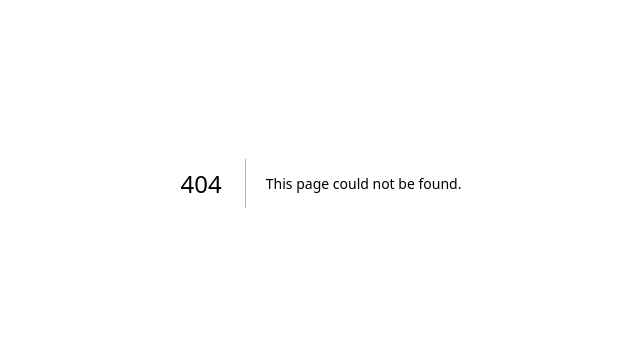
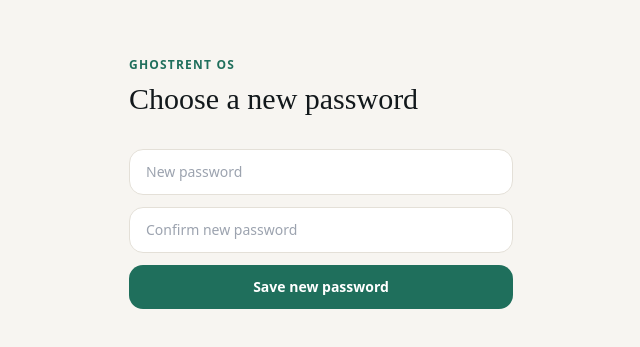
Before and after one commit to ghostrentoperatingsystem-gif/GhostRent-, a Next.js app: page /reset-password in a window 1280 px wide. Before the commit this address had no page. Shown: the part 217-564 px from the top of the page, without its empty margins (319-959 px from the left). Built offline with nearby package versions, Linux system fonts and the light colour scheme; no server answers.

Commit message:
Create page.jsx

```diff
--- /dev/null
+++ b/app/(auth)/reset-password/page.jsx
@@ -0,0 +1,72 @@
+"use client";
+
+import { useState } from "react";
+import { useRouter } from "next/navigation";
+import { createClient } from "@/lib/supabase";
+import AuthCard from "@/components/AuthCard";
+import FormError from "@/components/FormError";
+
+export default function ResetPasswordPage() {
+  const router = useRouter();
+  const [password, setPassword] = useState("");
+  const [confirm, setConfirm] = useState("");
+  const [loading, setLoading] = useState(false);
+  const [error, setError] = useState(null);
+
+  async function handleSubmit(e) {
+    e.preventDefault();
+    setError(null);
+
+    if (password.length < 8) {
+      setError("Password needs to be at least 8 characters.");
+      return;
+    }
+    if (password !== confirm) {
+      setError("Passwords don't match.");
+      return;
+    }
+
+    setLoading(true);
+    const supabase = createClient();
+    const { error: updateError } = await supabase.auth.updateUser({ password });
+    setLoading(false);
+
+    if (updateError) {
+      setError(updateError.message);
+      return;
+    }
+
+    router.push("/login");
+  }
+
+  return (
+    <AuthCard eyebrow="GhostRent OS" title="Choose a new password">
+      <FormError message={error} />
+      <form onSubmit={handleSubmit} className="space-y-3">
+        <input
+          type="password"
+          required
+          placeholder="New password"
+          value={password}
+          onChange={(e) => setPassword(e.target.value)}
+          className="w-full rounded-card border border-line px-4 py-3 text-sm outline-none focus:border-signal"
+        />
+        <input
+          type="password"
+          required
+          placeholder="Confirm new password"
+          value={confirm}
+          onChange={(e) => setConfirm(e.target.value)}
+          className="w-full rounded-card border border-line px-4 py-3 text-sm outline-none focus:border-signal"
+        />
+        <button
+          type="submit"
+          disabled={loading}
+          className="w-full rounded-card bg-signal px-4 py-3 text-sm font-semibold text-white hover:bg-signalDark transition disabled:opacity-50"
+        >
+          {loading ? "Saving…" : "Save new password"}
+        </button>
+      </form>
+    </AuthCard>
+  );
+}
```
